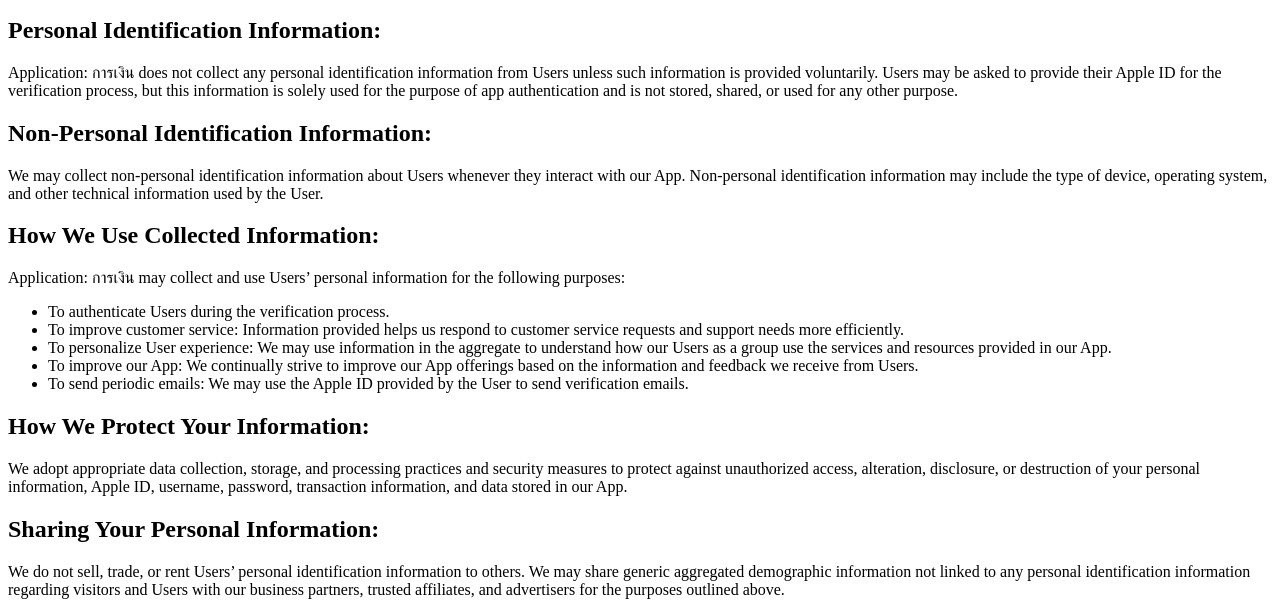
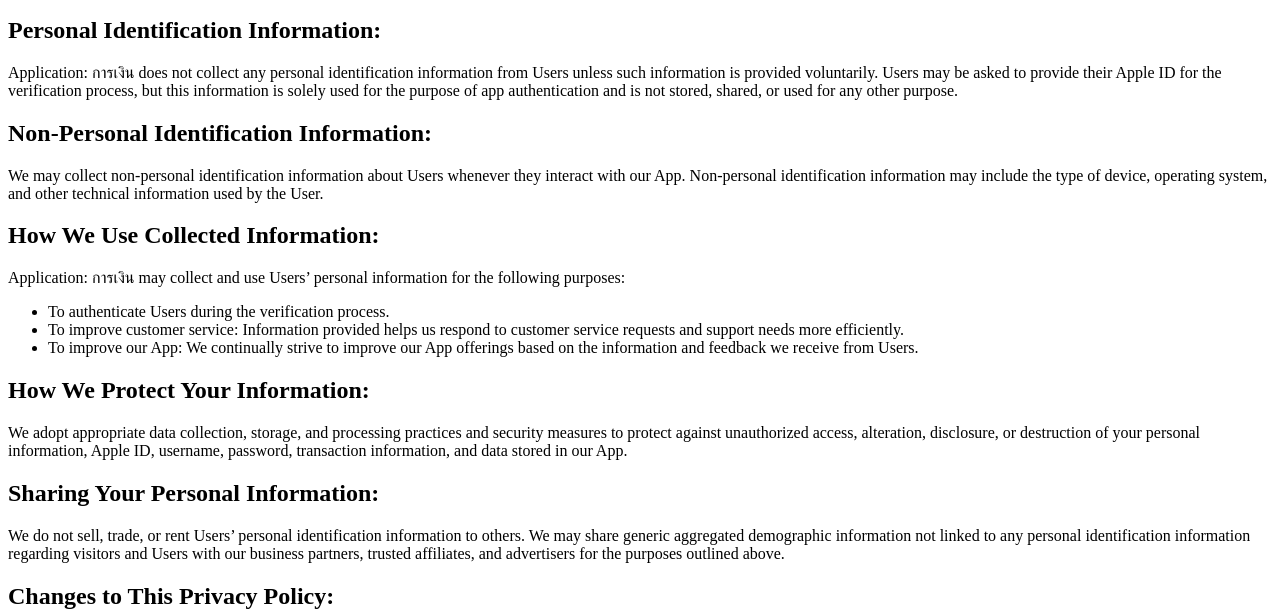
Before and after one commit to wongtawan-j/wealth-advisor-policy, a plain HTML site: page index.html in a window 1280 px wide. Shown: the part 119-735 px from the top of the page. Drawn offline with Linux system fonts and the light colour scheme.

Commit message:
Update index.html

```diff
--- a/index.html
+++ b/index.html
@@ -25,9 +25,7 @@
     <ul>
         <li>To authenticate Users during the verification process.</li>
         <li>To improve customer service: Information provided helps us respond to customer service requests and support needs more efficiently.</li>
-        <li>To personalize User experience: We may use information in the aggregate to understand how our Users as a group use the services and resources provided in our App.</li>
         <li>To improve our App: We continually strive to improve our App offerings based on the information and feedback we receive from Users.</li>
-        <li>To send periodic emails: We may use the Apple ID provided by the User to send verification emails.</li>
     </ul>
 
     <h2>How We Protect Your Information:</h2>
```
